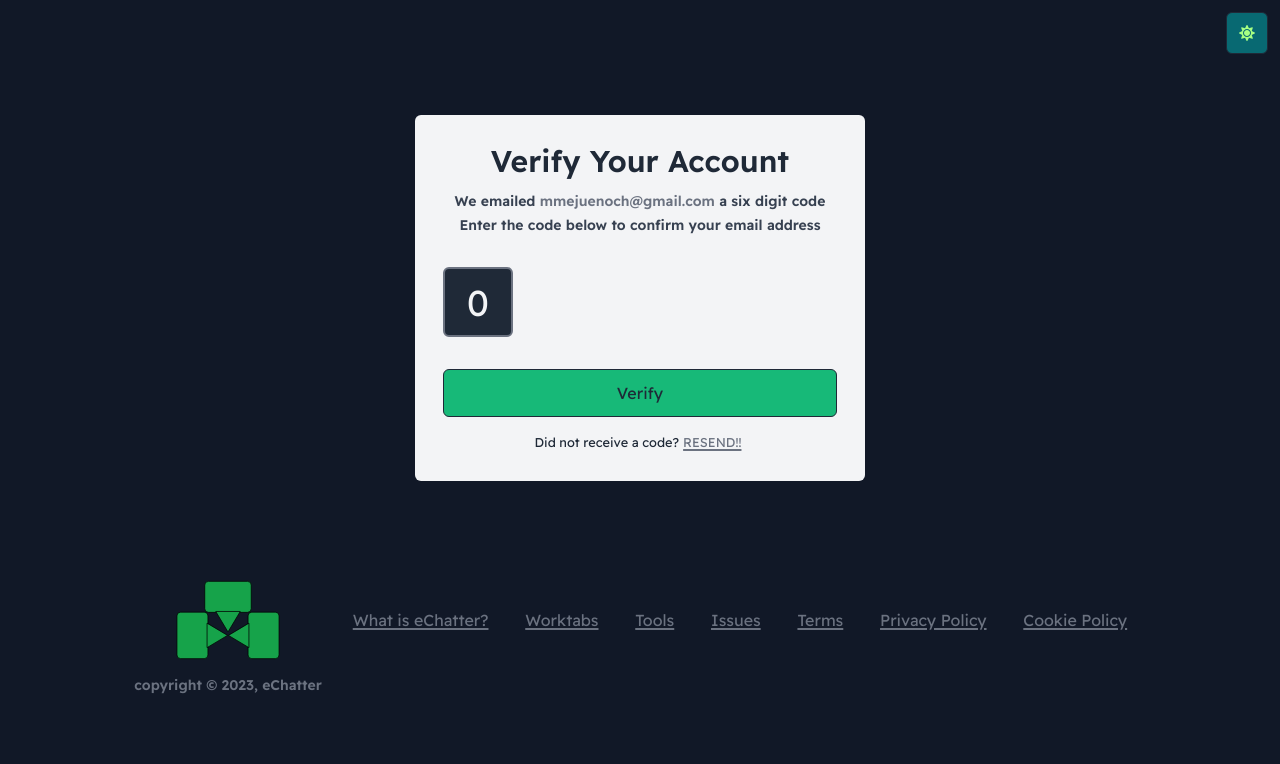
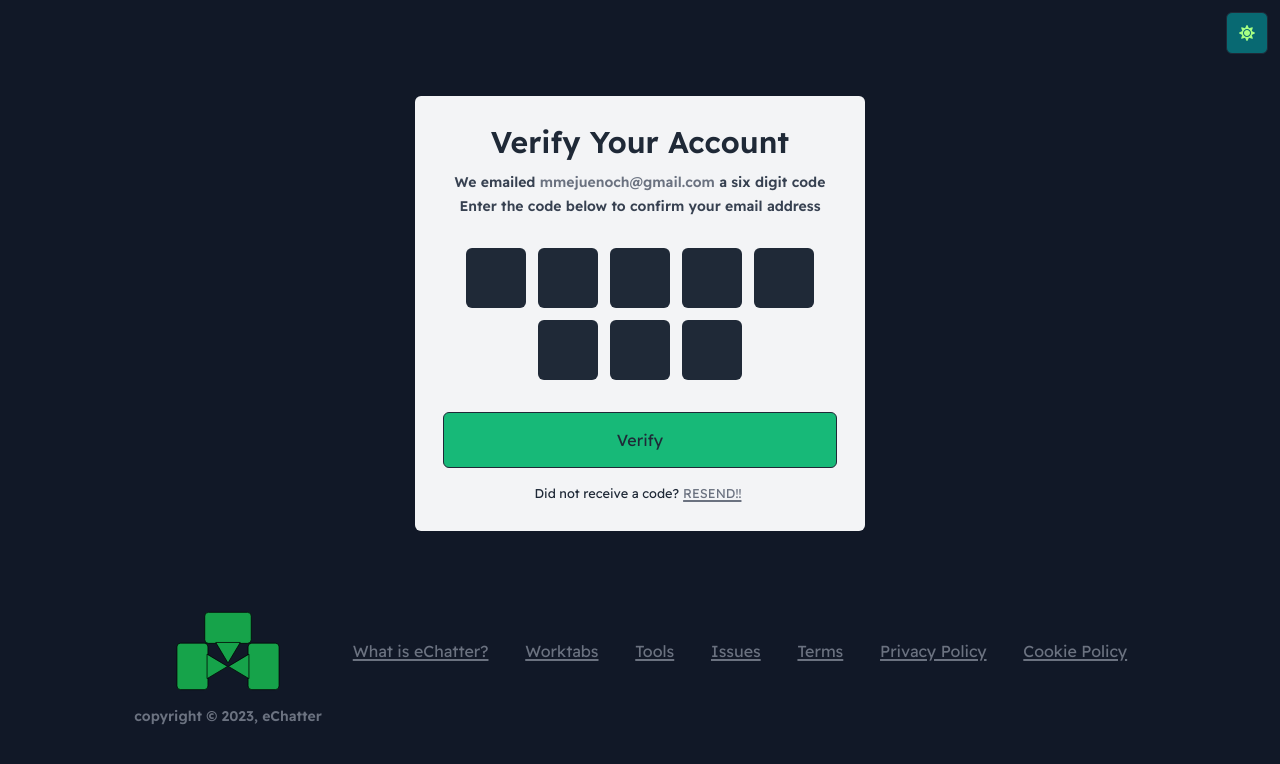
Before and after one commit to naijadeveloper/eChatter, a Next.js app: page /account/otp in a window 1280 px wide. Shown: the top 764 px of the page. Built offline with nearby package versions, Linux system fonts and the light colour scheme.

Commit message:
Part 1 of writing the logic for the OTP. I had to use onChange event, onKeyDown event, useState, useEffect, useRef on the inputs. It works fine, for the most part, but there is still some errors with the logic.

```diff
--- a/src/pages/account/login.tsx
+++ b/src/pages/account/login.tsx
@@ -21,7 +21,7 @@ export default function Login() {
           <header className="text-center text-3xl font-semibold">Log In</header>
 
           <form className="mt-7">
-            <div className="mt-5 h-12 w-full">
+            <div className="mt-5 h-14 w-full">
               <input
                 type="email"
                 placeholder="Email"
@@ -29,7 +29,7 @@ export default function Login() {
               />
             </div>
 
-            <div className="relative mt-5 h-12 w-full">
+            <div className="relative mt-5 h-14 w-full">
               <input
                 type={showPassword ? "text" : "password"}
                 placeholder="Password"
@@ -55,7 +55,7 @@ export default function Login() {
               </Link>
             </div>
 
-            <div className="mt-5 h-12 w-full">
+            <div className="mt-5 h-14 w-full">
               <button className="h-full w-full rounded-md bg-maingreen-200 text-gray-800 hover:opacity-95 dark:border dark:border-gray-800">
                 Log In
               </button>
@@ -76,7 +76,7 @@ export default function Login() {
 
           <div className="relative mt-9 h-[1px] w-full bg-gray-500 before:absolute before:left-2/4 before:top-2/4 before:-translate-x-2/4 before:-translate-y-2/4 before:bg-gray-900 before:px-2 before:text-gray-500 before:content-['OR'] dark:before:bg-gray-100"></div>
 
-          <div className="mt-5 h-12 w-full">
+          <div className="mt-5 h-14 w-full">
             <a
               href="#"
               className="flex h-full w-full items-center rounded-md bg-blue-700 px-2 text-gray-100 hover:opacity-95 dark:border dark:border-gray-800"
@@ -90,7 +90,7 @@ export default function Login() {
             </a>
           </div>
 
-          <div className="mt-5 h-12 w-full">
+          <div className="mt-5 h-14 w-full">
             <a
               href="#"
               className="flex h-full w-full items-center rounded-md bg-gray-100 px-2 text-gray-800 hover:opacity-95 dark:border dark:border-gray-800"
--- a/src/pages/account/otp.tsx
+++ b/src/pages/account/otp.tsx
@@ -1,19 +1,38 @@
 import Link from "next/link";
-import { useState } from "react";
+import React, { useState, useRef, useEffect } from "react";
 
 import ThemeSwitch from "@/components/ThemeSwitch";
 
+let currentOtpIndex: number = 0;
+
 export default function Otp() {
-  const [otp1, setOtp1] = useState<number>(0);
+  const [otp, setOtp] = useState<string[]>(new Array(8).fill(""));
+  const [activeOtpIndex, setActiveOtpIndex] = useState<number>(0);
 
-  function handleInput(event: React.ChangeEvent<HTMLInputElement>) {
-    let value = Number(event.target.value);
+  const indexRef = useRef<HTMLInputElement>(null);
 
-    setOtp1((prev) => {
-      prev = value;
-      return prev;
-    });
+  function handleChange({ target }: React.ChangeEvent<HTMLInputElement>) {
+    const { value } = target;
+    const newOtp: string[] = [...otp];
+    newOtp[currentOtpIndex] = value.substring(value.length - 1);
+
+    if (!value) {
+      setActiveOtpIndex(currentOtpIndex - 1);
+    } else setActiveOtpIndex(currentOtpIndex + 1);
+    setOtp(newOtp);
   }
+
+  function handlekeyDown(
+    { key }: React.KeyboardEvent<HTMLInputElement>,
+    index: number
+  ) {
+    currentOtpIndex = index;
+    if (key == "Backspace") setActiveOtpIndex(currentOtpIndex - 1);
+  }
+
+  useEffect(() => {
+    indexRef.current?.focus();
+  }, [activeOtpIndex]);
 
   return (
     <section className="relative flex min-h-[500px] w-full items-center justify-center pt-16">
@@ -35,21 +54,21 @@ export default function Otp() {
             </p>
           </header>
 
-          <div className="mt-8 flex w-full flex-wrap gap-3">
-            <input
-              type="number"
-              placeholder="0"
-              value={otp1}
-              min={0}
-              max={9}
-              maxLength={1}
-              required
-              onChange={(e) => handleInput(e)}
-              className="remove-default h-[70px] w-[70px] rounded-md border-2 border-gray-500 bg-gray-100 text-center text-4xl font-normal text-gray-800 outline-none dark:bg-gray-800 dark:text-gray-100"
-            />
+          <div className="mt-8 flex w-full flex-wrap items-center justify-center gap-3">
+            {otp.map((_, index) => (
+              <input
+                ref={index === activeOtpIndex ? indexRef : null}
+                key={index}
+                type="number"
+                className="remove-default h-[60px] w-[60px] rounded-md bg-gray-100 text-center text-4xl font-semibold text-gray-800 outline-none dark:bg-gray-800 dark:text-gray-100"
+                onChange={handleChange}
+                onKeyDown={(e) => handlekeyDown(e, index)}
+                value={otp[index]}
+              />
+            ))}
           </div>
 
-          <div className="mt-8 h-12 w-full">
+          <div className="mt-8 h-14 w-full">
             <button className="h-full w-full rounded-md bg-maingreen-200 text-gray-800 hover:opacity-95 dark:border dark:border-gray-800">
               Verify
             </button>
--- a/src/pages/account/signup.tsx
+++ b/src/pages/account/signup.tsx
@@ -33,7 +33,7 @@ export default function Signup() {
           </header>
 
           <form className="mt-7" onSubmit={handleSubmit}>
-            <div className="mt-5 h-12 w-full">
+            <div className="mt-5 h-14 w-full">
               <input
                 type="email"
                 placeholder="Email"
@@ -41,7 +41,7 @@ export default function Signup() {
               />
             </div>
 
-            <div className="relative mt-5 h-12 w-full">
+            <div className="relative mt-5 h-14 w-full">
               <input
                 type={showPassword ? "text" : "password"}
                 placeholder="Create password"
@@ -58,7 +58,7 @@ export default function Signup() {
               </button>
             </div>
 
-            <div className="relative mt-5 h-12 w-full">
+            <div className="relative mt-5 h-14 w-full">
               <input
                 type={showPass ? "text" : "password"}
                 placeholder="Confirm password"
@@ -75,7 +75,7 @@ export default function Signup() {
               </button>
             </div>
 
-            <div className="mt-5 h-12 w-full">
+            <div className="mt-5 h-14 w-full">
               <button className="h-full w-full rounded-md bg-maingreen-200 text-gray-800 hover:opacity-95 dark:border dark:border-gray-800">
                 Sign Up
               </button>
@@ -96,7 +96,7 @@ export default function Signup() {
 
           <div className="relative mt-9 h-[1px] w-full bg-gray-500 before:absolute before:left-2/4 before:top-2/4 before:-translate-x-2/4 before:-translate-y-2/4 before:bg-gray-900 before:px-2 before:text-gray-500 before:content-['OR'] dark:before:bg-gray-100"></div>
 
-          <div className="mt-5 h-12 w-full">
+          <div className="mt-5 h-14 w-full">
             <a
               href="#"
               className="flex h-full w-full items-center rounded-md bg-blue-700 px-2 text-gray-100 hover:opacity-95 dark:border dark:border-gray-800"
@@ -110,7 +110,7 @@ export default function Signup() {
             </a>
           </div>
 
-          <div className="mt-5 h-12 w-full">
+          <div className="mt-5 h-14 w-full">
             <a
               href="#"
               className="flex h-full w-full items-center rounded-md bg-gray-100 px-2 text-gray-800 hover:opacity-95 dark:border dark:border-gray-800"
```
